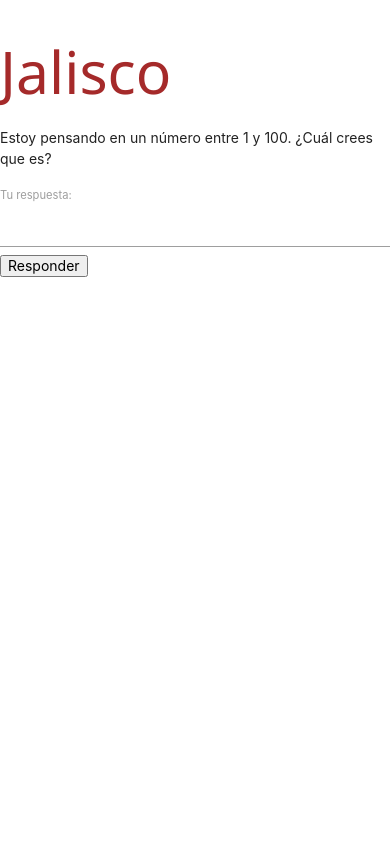
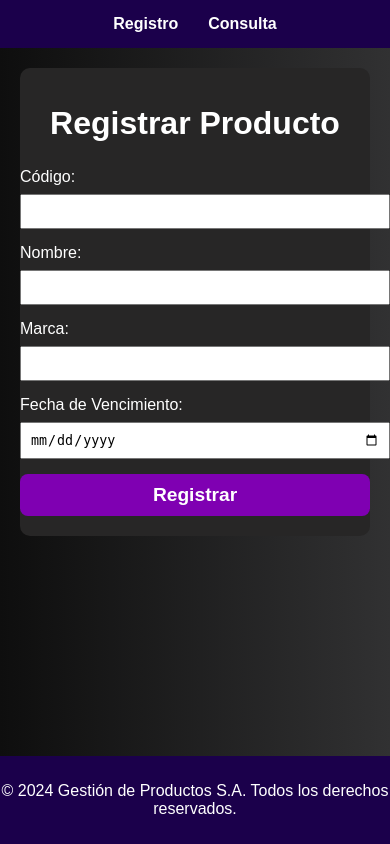
Before and after one commit to Licuao/ti2041-2024, a Django app: page / in a window 390 px wide. Run offline with Django 5.2, Linux system fonts and the light colour scheme.

Commit message:
update: pagina final 1.0
creacion de formularios aplicado de estilos y revision de errores general mas no especifica version 1.0 no final

```diff
--- a/evaluaciones/sumativa1/Gestion_Productos/Gestion_Productos/settings.py
+++ b/evaluaciones/sumativa1/Gestion_Productos/Gestion_Productos/settings.py
@@ -9,7 +9,7 @@ https://docs.djangoproject.com/en/5.1/topics/settings/
 For the full list of settings and their values, see
 https://docs.djangoproject.com/en/5.1/ref/settings/
 """
-
+import os
 from pathlib import Path
 
 # Build paths inside the project like this: BASE_DIR / 'subdir'.
@@ -117,6 +117,7 @@ USE_TZ = True
 # https://docs.djangoproject.com/en/5.1/howto/static-files/
 
 STATIC_URL = 'static/'
+STATICFILES_DIRS = [os.path.join(BASE_DIR, 'static')]
 
 # Default primary key field type
 # https://docs.djangoproject.com/en/5.1/ref/settings/#default-auto-field
--- a/evaluaciones/sumativa1/Gestion_Productos/Gestion_Productos/urls.py
+++ b/evaluaciones/sumativa1/Gestion_Productos/Gestion_Productos/urls.py
@@ -4,6 +4,5 @@ from app import views
 
 urlpatterns = [
     path('admin/', admin.site.urls),
-    path('', views.index, name='index'),
-    path('productos/', views.productos, name='productos'),
+    path('', include('app.urls')),
 ]
--- /dev/null
+++ b/evaluaciones/sumativa1/Gestion_Productos/app/static/productos/styles.css
@@ -0,0 +1,212 @@
+:root {
+  --color-texto: black;
+  --color-fondo: #1b004b;
+  --main-c: #7f00b2;
+  --color-monocromatico-1: #4c007d;
+  --color-monocromatico-2: #bc4ed8;
+  --color-monocromatico-3: #f988ff;
+  --border-r: .5rem;
+}
+
+.bt-a {
+  color: #fff;
+  font-weight: bold;
+  font-size: 1.2rem;
+  background-color: var(--main-c);
+  padding: .5rem 1rem;
+  border-radius: var(--border-r);
+}
+
+body {
+  background: rgb(14, 14, 14);
+  background: linear-gradient(90deg, rgba(14, 14, 14, 1) 0%, rgba(49, 49, 50, 1) 100%, rgba(0, 212, 255, 1) 100%);
+  font-family: Arial, sans-serif;
+  margin: 0;
+  padding: 0;
+}
+
+header {
+  background-color: var(--color-fondo);
+  color: #fff;
+  padding: 15px 0;
+}
+
+header nav ul {
+  list-style: none;
+  padding: 0;
+  margin: 0;
+  display: flex;
+  justify-content: center;
+}
+
+header nav ul li {
+  margin: 0 15px;
+}
+
+header nav ul li a {
+  color: white;
+  text-decoration: none;
+  font-weight: bold;
+}
+
+header nav ul li a:hover {
+  text-decoration: underline;
+}
+
+footer {
+  background-color: var(--color-fondo);
+  color: #fff;
+  text-align: center;
+  padding: 10px 0;
+  position: fixed;
+  bottom: 0;
+  width: 100%;
+}
+
+main {
+  padding: 20px;
+  margin-bottom: 40px;
+  /* Espacio para el footer */
+}
+
+form {
+  max-width: 400px;
+  margin: auto;
+}
+
+label {
+  display: block;
+  margin-bottom: 8px;
+}
+
+input[type="text"],
+input[type="date"] {
+  width: 100%;
+  padding: 8px;
+  margin-bottom: 15px;
+}
+
+input[type="submit"] {
+  color: white;
+  padding: 10px;
+  border: none;
+  width: 100%;
+  cursor: pointer;
+}
+
+input[type="submit"]:hover {
+  background-color: var(--color-fondo);
+}
+
+.consulta h1 {
+  color: white;
+  text-align: center;
+  font: bold;
+  font-size: 2rem;
+}
+.registro{
+  background-color:rgb(39, 38, 38);
+  color: white;
+  font: bold;
+  font-size: 1rem;
+  padding-top: 10px;
+  padding-bottom: 20px;
+  border-radius: 10px;
+}
+.registro h1 {
+  color: white;
+  text-align: center;
+  font: bold;
+  font-size: 2rem;
+}
+
+/* Table Styles */
+.styled-table {
+  width: 80%;
+  margin: 20px auto;
+  /* Centra la tabla horizontalmente */
+  border-collapse: collapse;
+  font-size: 18px;
+  font-family: 'Arial', sans-serif;
+  text-align: center;
+  box-shadow: 0 0 20px rgba(255, 255, 255, 0.1);
+}
+
+.styled-table thead tr {
+  background-color: var(--color-monocromatico-1);
+  color: #ffffff;
+  text-align: center;
+}
+
+.styled-table th,
+.styled-table td {
+  padding: 12px 15px;
+  border: 1px solid #dddddd;
+}
+
+.styled-table tbody tr {
+  background-color: #f3f3f3;
+  border-bottom: 1px solid #dddddd;
+}
+
+.styled-table tbody tr:nth-of-type(even) {
+  background-color: #f7f7f7;
+}
+
+.styled-table tbody tr:last-of-type {
+  border-bottom: 2px solid #000000;
+}
+
+.styled-table tbody tr:hover {
+  background-color: #f1f1f1;
+  cursor: pointer;
+}
+.consulta{
+  background-color:rgb(39, 38, 38);
+  color: rgb(0, 0, 0);
+  font: bold;
+  font-size: 1rem;
+  padding-top: 10px;
+  padding-bottom: 20px;
+  border-radius: 10px;
+}
+.divcito {
+  background-color:rgb(39, 38, 38);
+  opacity: 0.9;
+  width:min-content;
+  position: absolute;
+  margin-top: 30vh;
+  width: 100%;
+  text-align: center;
+  font-size: 200%;
+  font-family: sans-serif;
+  color: rgb(255, 255, 255);
+  border-radius: 10px;
+}
+
+.resultado a {
+  position: absolute;
+  margin-top: 70vh;
+  width: 100%;
+  text-align: center;
+  font-size: 200%;
+  font-family: sans-serif;
+  color: rgb(255, 255, 255);
+}
+
+.resultado h1 {
+  position: absolute;
+  margin-top: 20vh;
+  width: 100%;
+  text-align: center;
+  font-size: 333%;
+  font-family: sans-serif;
+  color: rgb(255, 255, 255);
+}
+
+canvas {
+  overflow-y: hidden;
+  overflow-x: hidden;
+  width: 100%;
+  margin: 0;
+}
--- /dev/null
+++ b/evaluaciones/sumativa1/Gestion_Productos/app/templates/base.html
@@ -0,0 +1,31 @@
+<!DOCTYPE html>
+<html lang="es">
+<head>
+    {% load static %}
+    <meta charset="UTF-8">
+    <title>{% block title %}Gestión de Productos{% endblock %}</title>
+    <link rel="stylesheet" href="{% static 'productos/styles.css' %}">
+</head>
+<body>
+    <!-- Header -->
+    <header>
+        <nav>
+            <ul>
+                <li><a href="{% url 'registro' %}">Registro</a></li>
+                <li><a href="{% url 'consulta' %}">Consulta</a></li>
+            </ul>
+        </nav>
+    </header>
+
+    <!-- Main Content -->
+    <main>
+        {% block content %}
+        {% endblock %}
+    </main>
+
+    <!-- Footer -->
+    <footer>
+        <p>© 2024 Gestión de Productos S.A. Todos los derechos reservados.</p>
+    </footer>
+</body>
+</html>
--- a/evaluaciones/sumativa1/Gestion_Productos/app/templates/productos/Registro.html
+++ b/evaluaciones/sumativa1/Gestion_Productos/app/templates/productos/Registro.html
@@ -1,12 +1,25 @@
-<!DOCTYPE html>
-<html lang="en">
-<head>
-  <meta charset="UTF-8">
-  <meta name="viewport" content="width=device-width, initial-scale=1.0">
-  <title>Document</title>
-</head>
-<body>
-  <h1>Registro</h1>
-  <a href=""></a>
-</body>
-</html>
+{% extends 'base.html' %}
+
+{% block title %}Registro de Producto{% endblock %}
+
+{% block content %}
+<section class="registro">
+  <h1>Registrar Producto</h1>
+  <form method="post">
+    {% csrf_token %}
+    <label for="codigo">Código:</label>
+    <input type="text" name="codigo" required><br>
+
+    <label for="nombre">Nombre:</label>
+    <input type="text" name="nombre" required><br>
+
+    <label for="marca">Marca:</label>
+    <input type="text" name="marca" required><br>
+
+    <label for="fecha_vencimiento">Fecha de Vencimiento:</label>
+    <input type="date" name="fecha_vencimiento" required><br>
+
+    <input class='bt-a' type="submit" value="Registrar">
+  </form>
+</section>
+{% endblock %}
--- a/evaluaciones/sumativa1/Gestion_Productos/app/urls.py
+++ b/evaluaciones/sumativa1/Gestion_Productos/app/urls.py
@@ -2,6 +2,7 @@ from django.urls import path
 from . import views
 
 urlpatterns = [
-  path('',views.index, name='index'),
-  path('productos/',views.productos, name='productos'),
+  path('', views.registro, name='registro'),
+  path('resultado/', views.resultado, name='resultado'),
+  path('consulta/', views.consulta, name='consulta'),
 ]
--- a/evaluaciones/sumativa1/Gestion_Productos/app/views.py
+++ b/evaluaciones/sumativa1/Gestion_Productos/app/views.py
@@ -1,6 +1,29 @@
-from django.shortcuts import render
+from django.shortcuts import render, redirect
 
-def index(request):
-    return render(request, 'index.html', {})
-def productos(request):
-    return render(request, 'productos/Registro.html', {})
+productos_registrados = []
+
+def registro(request):
+    if request.method == 'POST':
+
+        codigo = request.POST.get('codigo')
+        nombre = request.POST.get('nombre')
+        marca = request.POST.get('marca')
+        fecha_vencimiento = request.POST.get('fecha_vencimiento')
+
+        if codigo and nombre and marca and fecha_vencimiento:
+            producto = {
+                'codigo': codigo,
+                'nombre': nombre,
+                'marca': marca,
+                'fecha_vencimiento': fecha_vencimiento,
+            }
+            productos_registrados.append(producto)
+            return redirect('resultado')
+
+    return render(request, 'productos/registro.html')
+
+def resultado(request):
+    return render(request, 'productos/resultado.html', {'productos': productos_registrados[-1]})
+
+def consulta(request):
+    return render(request, 'productos/consulta.html', {'productos': productos_registrados})
```
Also changed, not shown: evaluaciones/sumativa1/Gestion_Productos/app/static/productos/main.js (added, +103 -0 lines), evaluaciones/sumativa1/Gestion_Productos/app/templates/index.html (deleted, +0 -13 lines), evaluaciones/sumativa1/Gestion_Productos/app/templates/productos/consulta.html (added, +29 -0 lines), evaluaciones/sumativa1/Gestion_Productos/app/templates/productos/resultado.html (added, +26 -0 lines), evaluaciones/sumativa1/Gestion_Productos/db.sqlite3.
